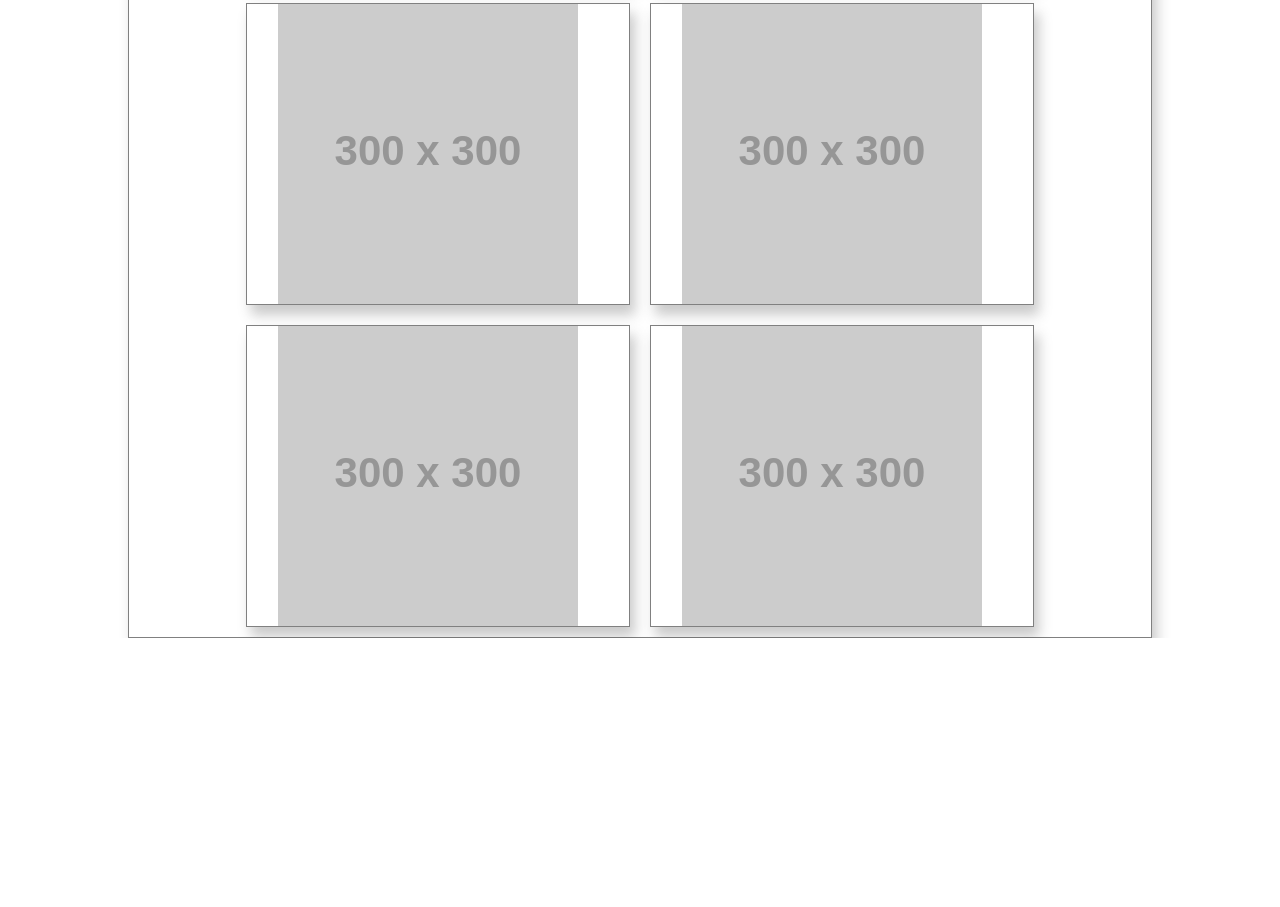
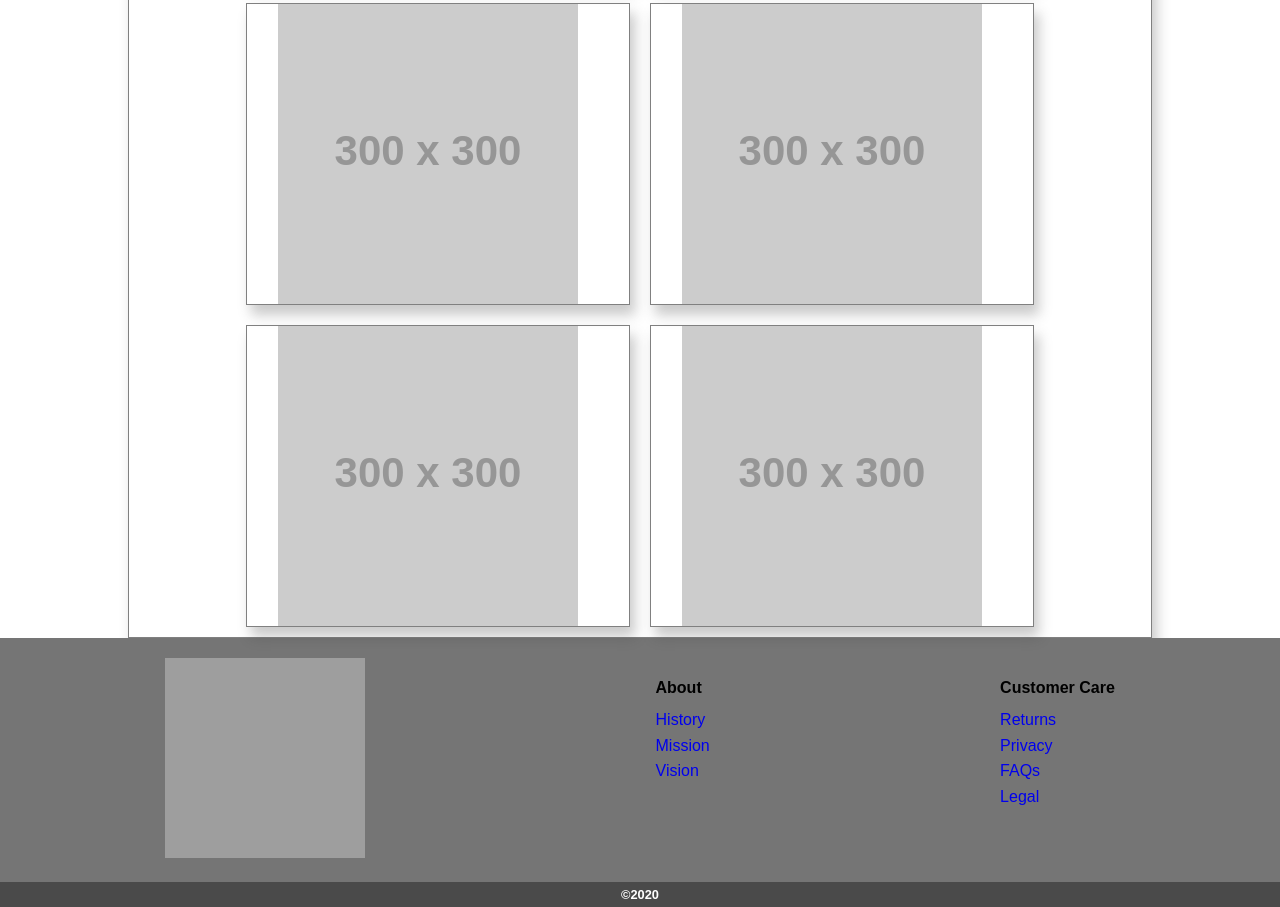
Before and after one commit to Mortiz927/08042020, a plain HTML site: page index.html in a window 1280 px wide. Shown: the part 1168-2075 px from the top of the page. Before the commit the page ends 1806 px from the top, so only its background shows below. Drawn offline with Linux system fonts and the light colour scheme; grey boxes are pictures that could not be loaded; placeholder pictures from the web are drawn by us.

Commit message:
added footer

```diff
--- a/css/styles.css
+++ b/css/styles.css
@@ -167,7 +167,7 @@ main {
 }
 
 footer {
-  background-color: #0a0a0a;
+  background-color: #757575;
   padding: 20px;
 }
 .footer-content {
--- a/index.html
+++ b/index.html
@@ -234,7 +234,40 @@
       </div>
 
 
+    </main>
+      <footer>
+      <div class="footer-content">
+        <div class="footer-img">
+          <img src="https://picsum.photos/200" alt="placeholder footer image">
+        </div>
 
-    </main>
+
+          <div>
+          <h4>
+            About
+          </h4>
+          <ul>
+            <li><a href="#">History</a> </li>
+            <li><a href="#">Mission</a> </li>
+            <li><a href="#">Vision</a> </li>
+
+
+          </ul>
+        </div>
+        <div>
+          <h4>Customer Care</h4>
+          <ul>
+            <li><a href="#">Returns</a></li>
+            <li><a href="#">Privacy</a></li>
+            <li><a href="#">FAQs</a></li>
+            <li><a href="#">Legal</a></li>
+          </ul>
+        </div>
+      </div>
+
+      </footer>
+      <div class="copy">
+        <span>&copy;2020</span>
+      </div>
   </body>
 </html>
```
